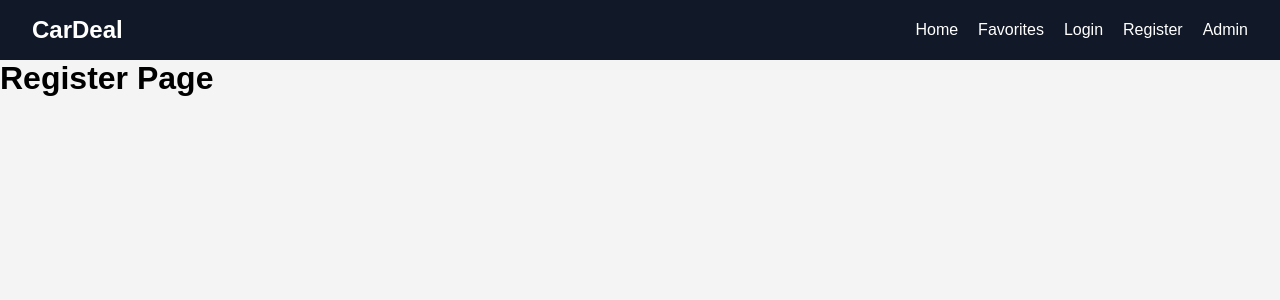
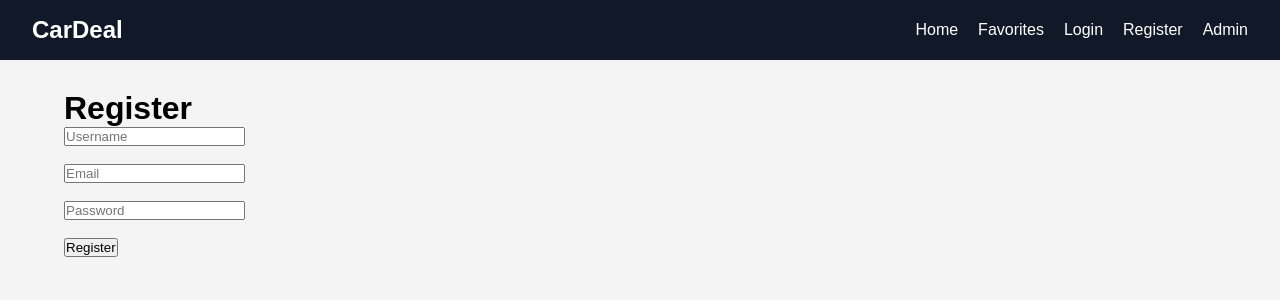
Before and after one commit to Percival-TZ/car-dealership, a React app in the folder frontend/: page /register in a window 1280 px wide. Shown: the top 300 px of the page. Built offline with nearby package versions, Linux system fonts and the light colour scheme; the HTML template or start-up script is replaced by a standard one.

Commit message:
an update in the database for the accounts,creation of login page

```diff
--- a/frontend/src/pages/Login.jsx
+++ b/frontend/src/pages/Login.jsx
@@ -1,5 +1,90 @@
+import { useState } from "react";
+import { loginUser } from "../services/authService";
+
 function Login() {
-    return <h1>Login Page</h1>;
+
+    const [formData, setFormData] = useState({
+        email: "",
+        password: ""
+    });
+
+    const handleChange = (e) => {
+
+        setFormData({
+            ...formData,
+            [e.target.name]: e.target.value
+        });
+
+    };
+
+    const handleSubmit = async (e) => {
+
+        e.preventDefault();
+
+        try {
+
+            const data = await loginUser(formData);
+
+            localStorage.setItem(
+                "token",
+                data.token
+            );
+
+            localStorage.setItem(
+                "user",
+                JSON.stringify(data.user)
+            );
+
+            alert("Login successful!");
+
+            console.log(data);
+
+        } catch (error) {
+
+            console.error(error);
+
+            alert("Login failed");
+
+        }
+    };
+
+    return (
+
+        <div className="container">
+
+            <h1>Login</h1>
+
+            <form onSubmit={handleSubmit}>
+
+                <input
+                    type="email"
+                    name="email"
+                    placeholder="Email"
+                    value={formData.email}
+                    onChange={handleChange}
+                />
+
+                <br /><br />
+
+                <input
+                    type="password"
+                    name="password"
+                    placeholder="Password"
+                    value={formData.password}
+                    onChange={handleChange}
+                />
+
+                <br /><br />
+
+                <button type="submit">
+                    Login
+                </button>
+
+            </form>
+
+        </div>
+
+    );
 }
 
 export default Login;
--- a/frontend/src/pages/Register.jsx
+++ b/frontend/src/pages/Register.jsx
@@ -1,5 +1,87 @@
+import { useState } from "react";
+import { registerUser } from "../services/authService";
+
 function Register() {
-    return <h1>Register Page</h1>;
+
+    const [formData, setFormData] = useState({
+        username: "",
+        email: "",
+        password: ""
+    });
+
+    const handleChange = (e) => {
+        setFormData({
+            ...formData,
+            [e.target.name]: e.target.value
+        });
+    };
+
+    const handleSubmit = async (e) => {
+
+        e.preventDefault();
+
+        try {
+
+            const data = await registerUser(formData);
+
+            alert("Registration successful!");
+
+            console.log(data);
+
+        } catch (error) {
+
+            console.error(error);
+
+            alert("Registration failed");
+        }
+    };
+
+    return (
+
+        <div className="container">
+
+            <h1>Register</h1>
+
+            <form onSubmit={handleSubmit}>
+
+                <input
+                    type="text"
+                    name="username"
+                    placeholder="Username"
+                    value={formData.username}
+                    onChange={handleChange}
+                />
+
+                <br /><br />
+
+                <input
+                    type="email"
+                    name="email"
+                    placeholder="Email"
+                    value={formData.email}
+                    onChange={handleChange}
+                />
+
+                <br /><br />
+
+                <input
+                    type="password"
+                    name="password"
+                    placeholder="Password"
+                    value={formData.password}
+                    onChange={handleChange}
+                />
+
+                <br /><br />
+
+                <button type="submit">
+                    Register
+                </button>
+
+            </form>
+
+        </div>
+    );
 }
 
 export default Register;
--- /dev/null
+++ b/frontend/src/services/authService.js
@@ -0,0 +1,21 @@
+import axios from "axios";
+
+const API_URL = "http://localhost:3000/api/auth";
+
+export const registerUser = async (userData) => {
+    const response = await axios.post(
+        `${API_URL}/register`,
+        userData
+    );
+
+    return response.data;
+};
+
+export const loginUser = async (userData) => {
+    const response = await axios.post(
+        `${API_URL}/login`,
+        userData
+    );
+
+    return response.data;
+};
```
